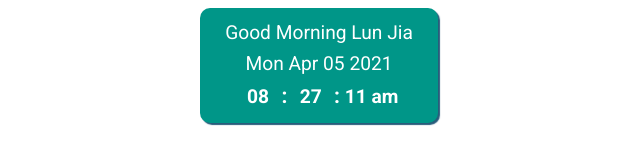
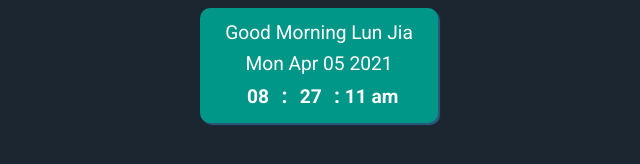
Before and after one commit to theone5211/notion, a plain HTML site: page index.html in a window 1280 px wide. Shown: the whole page, without its empty margins (321-961 px from the left). Drawn offline with Linux system fonts and the light colour scheme.

Commit message:
Update index.html

```diff
--- a/index.html
+++ b/index.html
@@ -11,7 +11,7 @@
         /*CSS RESETS*/
 
 body{
-    background-color: ##1B2631;
+    background-color: #1B2631;
     line-height: 1.6;
 
 }
```
